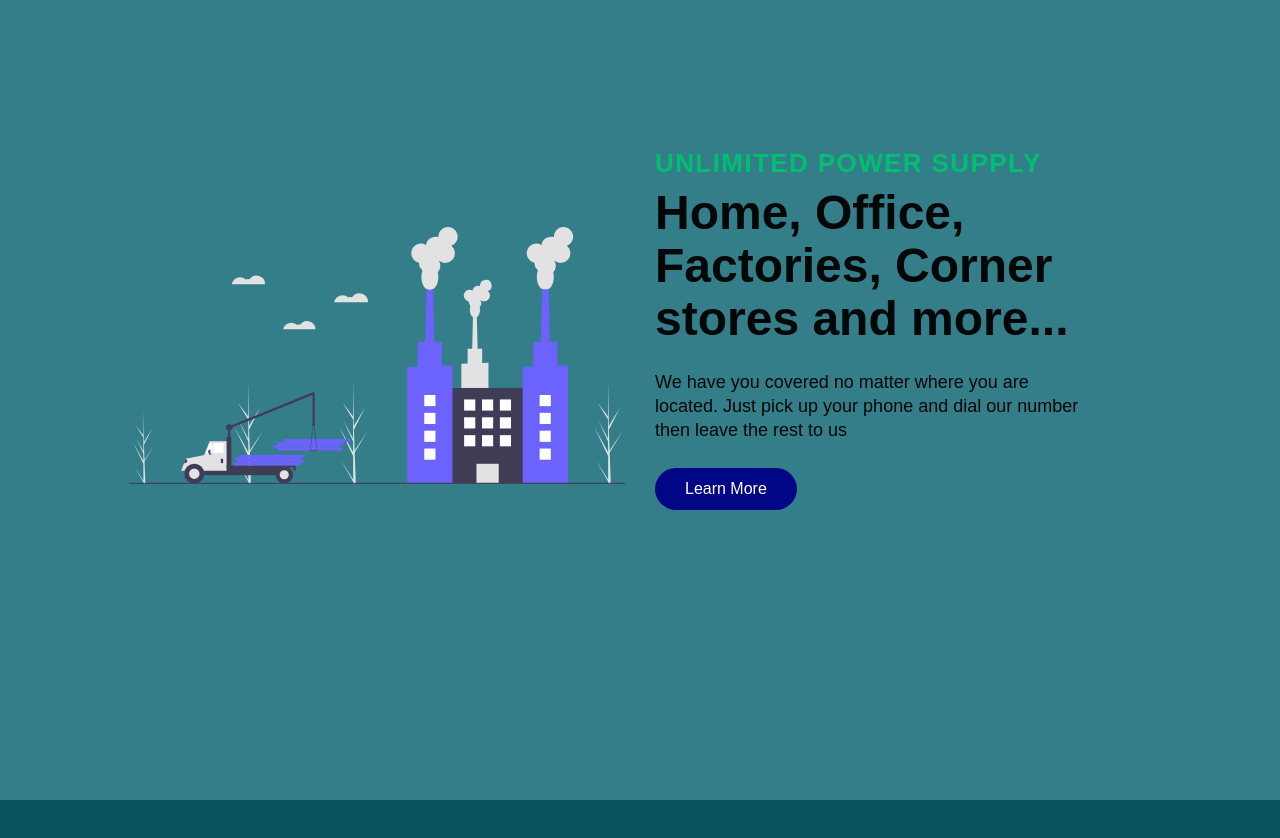
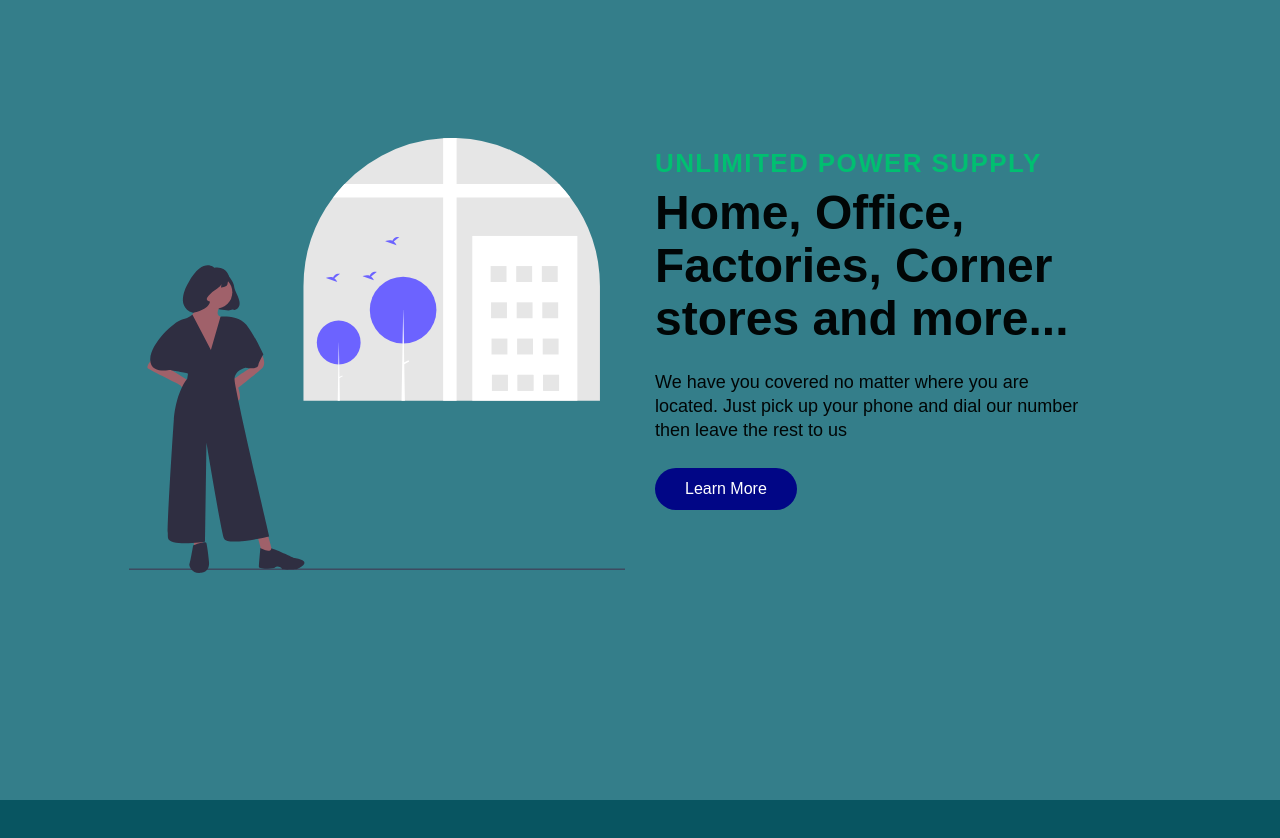
Before and after one commit to alvinego/Flywire, a React (Create React App) app: page / in a window 1280 px wide. Shown: the part 2660-3498 px from the top of the page. Built offline with nearby package versions, Linux system fonts and the light colour scheme; a web font is replaced by a local one.

Commit message:
Added all pages

```diff
--- a/src/components/InfoSection/Data.js
+++ b/src/components/InfoSection/Data.js
@@ -42,7 +42,7 @@ export const homeObjThree = {
     description: ' We have you covered no matter where you are located. Just pick up your phone and dial our number then leave the rest to us',
     buttonLabel: 'Learn More',
     imgStart: true,
-    img: require('../../images/svg-3.svg').default,    alt: 'Car',
+    img: require('../../images/svg-8.svg').default,    alt: 'Car',
     dark: false,
     primary: false,
     darkText: true,
```
